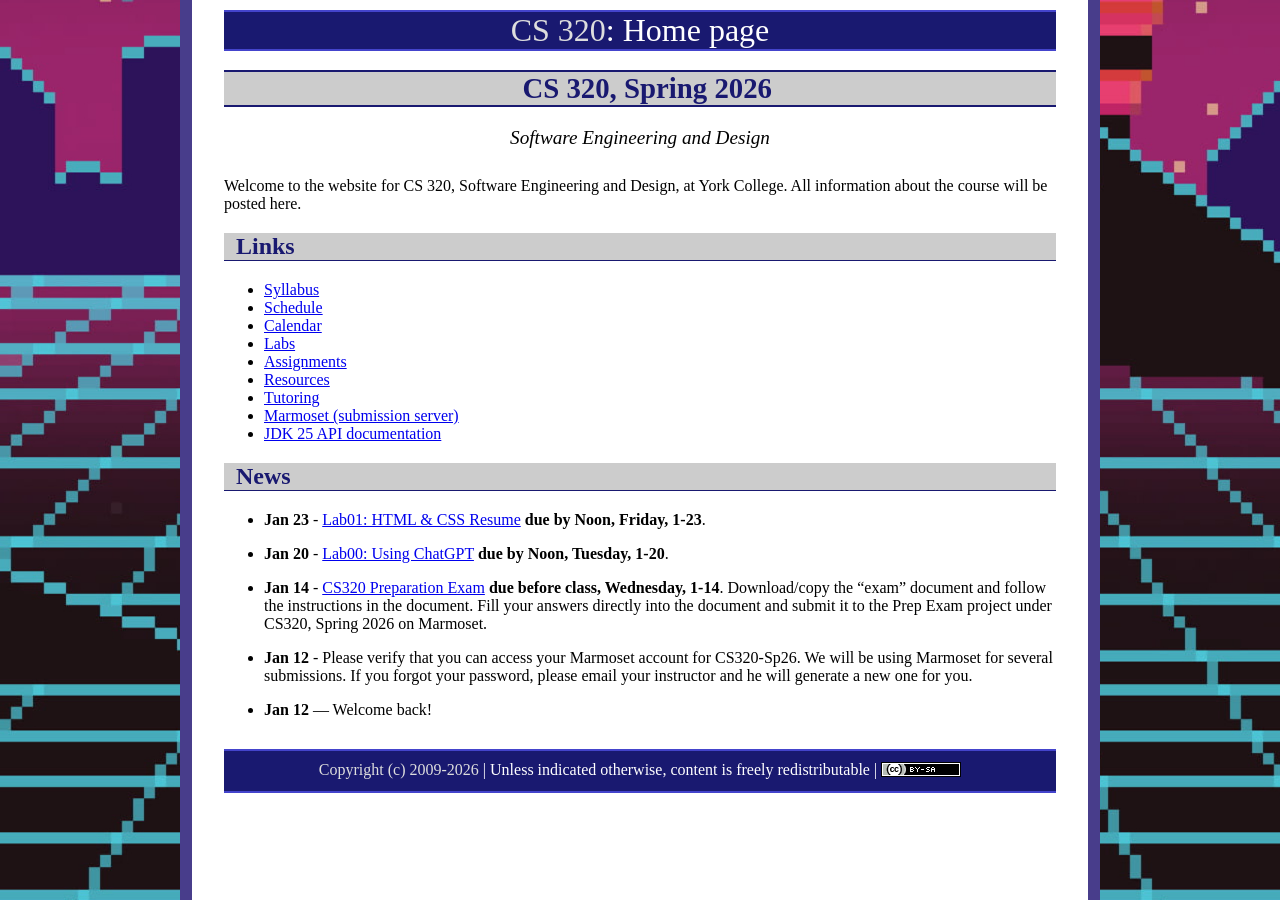
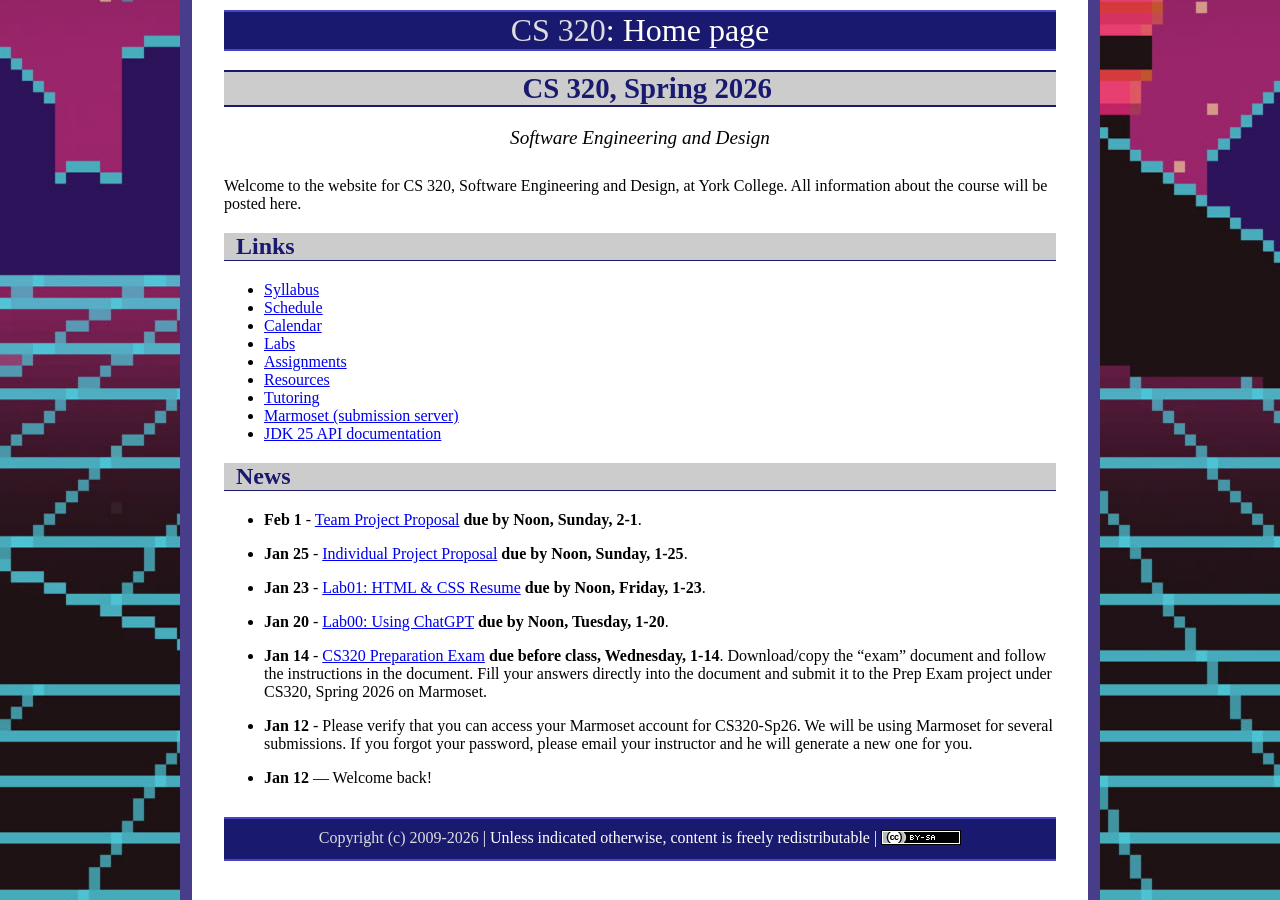
Before and after one commit to ycpcs/cs320-spring2026, a Jekyll site: the page built from index.md, in a window 1280 px wide. Built offline with Jekyll 4.4.1, drawn with Linux system fonts in a browser that asks for light colours.

Commit message:
add proposal due dates
add proposal due dates

```diff
--- a/index.md
+++ b/index.md
@@ -24,6 +24,10 @@ Welcome to the website for CS 320, Software Engineering and Design, at York Coll
 
 ## News
 
+* **Feb 1** - [Team Project Proposal](assign/assignT01.html) **due by Noon, Sunday, 2-1**.
+
+* **Jan 25** - [Individual Project Proposal](assign/assignI01.html) **due by Noon, Sunday, 1-25**.
+
 * **Jan 23** - [Lab01: HTML & CSS Resume](labs/lab01.html) **due by Noon, Friday, 1-23**.
 
 * **Jan 20** - [Lab00: Using ChatGPT](labs/lab00.html) **due by Noon, Tuesday, 1-20**.
```
Also changed, not shown: assign/assignT01.md (+1 -1 lines), projects/TBAG.md (+1 -1 lines).
